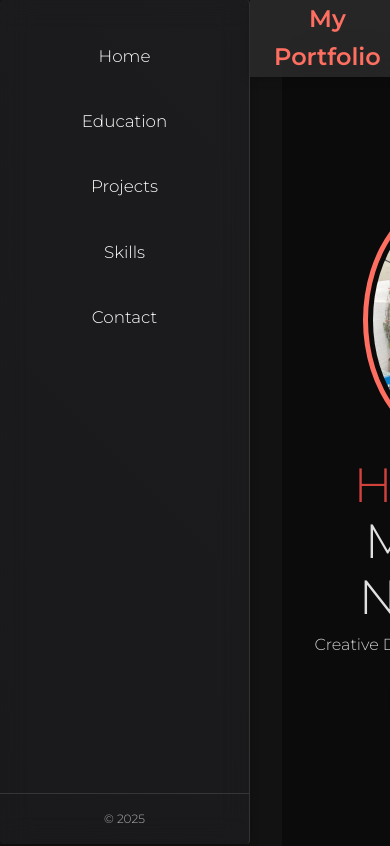
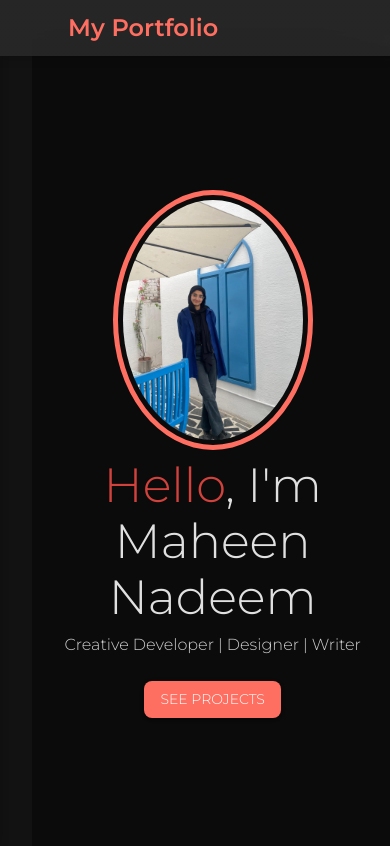
Before and after one commit to MaheenN31/react-css-portfolio, a React (Create React App) app in the folder portfolio/: page / in a window 390 px wide. Shown: the top 846 px of the page. Built offline with nearby package versions, Linux system fonts and the light colour scheme; some icons are missing.

Commit message:
Made the sidebar responsive for mobile phone screen

```diff
--- a/portfolio/src/App.js
+++ b/portfolio/src/App.js
@@ -1,4 +1,6 @@
-import { Box } from '@mui/material';
+import { useState, useEffect } from 'react';
+import { Box, useMediaQuery, IconButton } from '@mui/material';
+import MenuIcon from '@mui/icons-material/Menu';
 import Navbar from './components/Navbar';
 import Sidebar from './components/Sidebar';
 import Home from './pages/Home';
@@ -12,6 +14,24 @@ import Footer from './components/Footer';
 const SIDEBAR_WIDTH = 250;
 
 function App() {
+  // State for mobile sidebar toggling
+  const [isMobileSidebarOpen, setIsMobileSidebarOpen] = useState(false);
+
+  // Detect if on mobile
+  const isMobile = useMediaQuery('(max-width:900px)');
+
+  // Function to toggle mobile sidebar
+  const toggleMobileSidebar = () => {
+    setIsMobileSidebarOpen(!isMobileSidebarOpen);
+  };
+
+  // Close sidebar when switching from mobile to desktop
+  useEffect(() => {
+    if (!isMobile) {
+      setIsMobileSidebarOpen(false);
+    }
+  }, [isMobile]);
+
   // Function for smooth scrolling
   const scrollToSection = (sectionId) => {
     const sectionElement = document.getElementById(sectionId);
@@ -31,24 +51,45 @@ function App() {
 
   return (
     <Box sx={{ display: 'flex' }}>
-      {/* Fixed Sidebar */}
+      {/* Sidebar - visible always on desktop, togglable on mobile */}
       <Sidebar
         scrollToSection={scrollToSection}
+        isMobile={isMobile}
+        isOpen={isMobileSidebarOpen}
+        toggleSidebar={toggleMobileSidebar}
       />
+
+      {/* Mobile sidebar backdrop - only visible when sidebar is open on mobile */}
+      {isMobile && isMobileSidebarOpen && (
+        <Box
+          onClick={toggleMobileSidebar}
+          sx={{
+            position: 'fixed',
+            top: 0,
+            left: 0,
+            right: 0,
+            bottom: 0,
+            bgcolor: 'rgba(0, 0, 0, 0.5)',
+            zIndex: 1199, // Below sidebar but above content
+          }}
+        />
+      )}
 
       {/* Main content area */}
       <Box
         sx={{
           flexGrow: 1,
-          ml: `${SIDEBAR_WIDTH}px`,  // Push content right to make room for sidebar
+          ml: isMobile ? 0 : `${SIDEBAR_WIDTH}px`,  // Only push content on desktop
           display: 'flex',
           flexDirection: 'column',
           minHeight: '100vh',
         }}
       >
-        {/* Navbar still at the top */}
+        {/* Navbar with mobile menu button */}
         <Navbar
           scrollToSection={scrollToSection}
+          isMobile={isMobile}
+          toggleSidebar={toggleMobileSidebar}
         />
 
         {/* Main content sections */}
--- a/portfolio/src/components/Navbar.jsx
+++ b/portfolio/src/components/Navbar.jsx
@@ -1,6 +1,7 @@
-import { AppBar, Toolbar, Typography, Box } from '@mui/material';
+import { AppBar, Toolbar, Typography, IconButton } from '@mui/material';
+import MenuIcon from '@mui/icons-material/Menu';
 
-const Navbar = ({ scrollToSection }) => {
+const Navbar = ({ scrollToSection, isMobile, toggleSidebar }) => {
   const handleNavigation = (sectionId) => {
     console.log('Navbar: Scrolling to section', sectionId);
     scrollToSection(sectionId);
@@ -16,13 +17,26 @@ const Navbar = ({ scrollToSection }) => {
         WebkitBackdropFilter: 'blur(15px)',
         zIndex: 1100,
         top: 0,
-        left: '250px', // Start from sidebar edge
+        left: isMobile ? 0 : '250px', // Full width on mobile, offset on desktop
         right: 0,
-        width: 'calc(100% - 250px)', // Full width minus sidebar
+        width: isMobile ? '100%' : 'calc(100% - 250px)', // Full width on mobile, offset on desktop
         boxShadow: '0 2px 10px rgba(0,0,0,0.2)',
       }}
     >
       <Toolbar sx={{ width: '100%', px: 3 }}> {/* Full width toolbar with padding */}
+        {/* Mobile menu button - only visible on mobile */}
+        {isMobile && (
+          <IconButton
+            color="inherit"
+            aria-label="open menu"
+            edge="start"
+            onClick={toggleSidebar}
+            sx={{ mr: 2 }}
+          >
+            <MenuIcon />
+          </IconButton>
+        )}
+
         <Typography
           variant="h6"
           component="div"
@@ -32,7 +46,7 @@ const Navbar = ({ scrollToSection }) => {
             fontSize: '1.5rem',
             fontWeight: 'bold',
             cursor: 'pointer',
-            textAlign: 'center' // Center the title since we removed the buttons
+            textAlign: isMobile ? 'left' : 'center' // Left align on mobile, center on desktop
           }}
           onClick={() => handleNavigation('home')}
         >
--- a/portfolio/src/components/Sidebar.jsx
+++ b/portfolio/src/components/Sidebar.jsx
@@ -1,12 +1,17 @@
-import { Box, List, ListItem, ListItemText, Paper, useTheme } from '@mui/material';
+import { Box, List, ListItem, ListItemText, Paper, useTheme, IconButton } from '@mui/material';
+import CloseIcon from '@mui/icons-material/Close';
 
-const Sidebar = ({ scrollToSection }) => {
+const Sidebar = ({ scrollToSection, isMobile, isOpen, toggleSidebar }) => {
   const theme = useTheme();
   const accentColor = theme.palette.primary.main;
 
   const handleNavigation = (sectionId) => {
     console.log('Sidebar: Scrolling to section', sectionId);
     scrollToSection(sectionId);
+    // Only close sidebar after navigation on mobile
+    if (isMobile) {
+      toggleSidebar();
+    }
   };
 
   const menuItems = [
@@ -24,7 +29,7 @@ const Sidebar = ({ scrollToSection }) => {
         width: '250px',
         height: '100vh',
         position: 'fixed',
-        left: 0,
+        left: isMobile ? (isOpen ? 0 : '-250px') : 0, // Hide off-screen when closed on mobile
         top: 0,
         bgcolor: 'rgba(30, 30, 35, 0.5)',
         backdropFilter: 'blur(15px)',
@@ -34,7 +39,8 @@ const Sidebar = ({ scrollToSection }) => {
         zIndex: 1200,
         display: 'flex',
         flexDirection: 'column',
-        boxShadow: '0 2px 10px rgba(0,0,0,0.2)'
+        boxShadow: '0 2px 10px rgba(0,0,0,0.2)',
+        transition: 'left 0.3s ease-in-out', // Smooth transition for mobile
       }}
     >
       <Box
@@ -50,7 +56,22 @@ const Sidebar = ({ scrollToSection }) => {
         }}
       />
 
-      <List sx={{ p: 3, pt: 4, flexGrow: 1, position: 'relative' }}>
+      {/* Close button - only visible on mobile */}
+      {isMobile && (
+        <Box sx={{ textAlign: 'right', p: 1 }}>
+          <IconButton
+            onClick={toggleSidebar}
+            sx={{
+              color: 'white',
+              '&:hover': { color: accentColor },
+            }}
+          >
+            <CloseIcon />
+          </IconButton>
+        </Box>
+      )}
+
+      <List sx={{ p: 3, pt: isMobile ? 2 : 4, flexGrow: 1, position: 'relative' }}>
         {menuItems.map((item) => (
           <ListItem
             button
```
